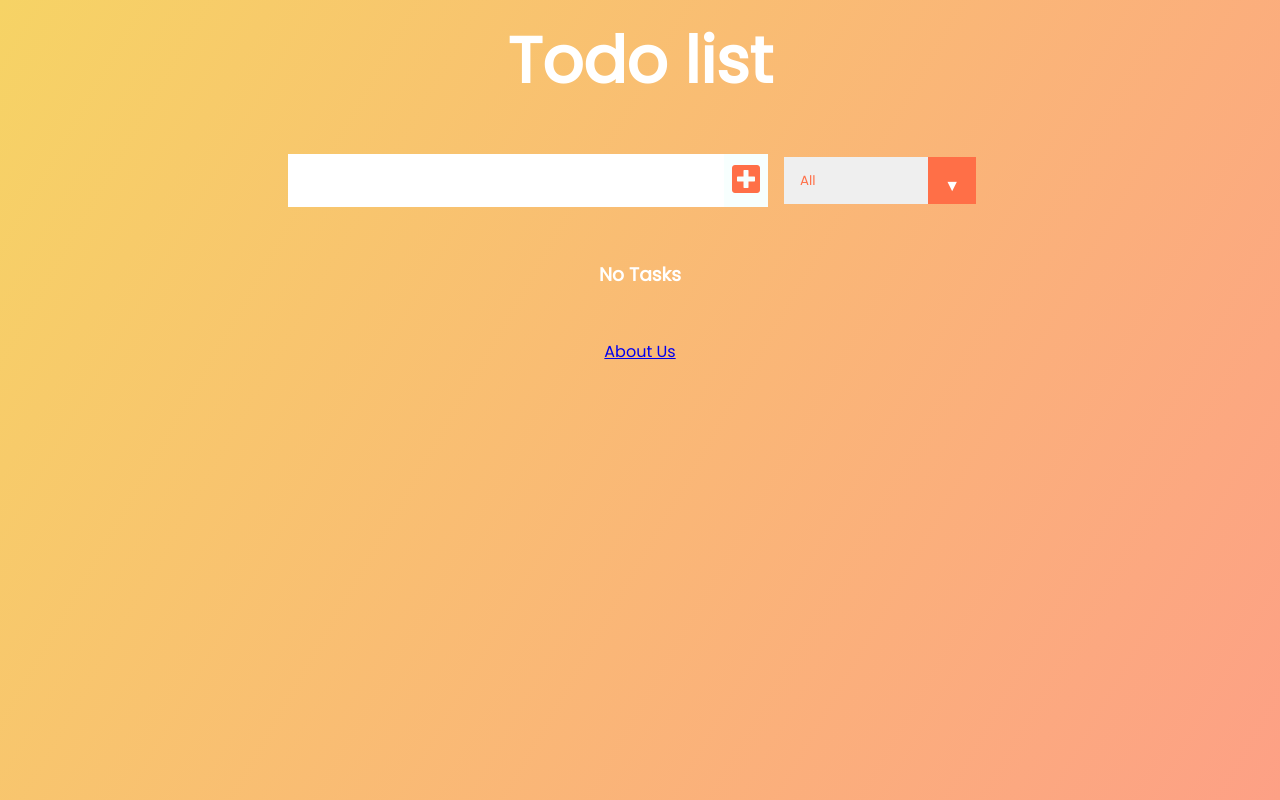
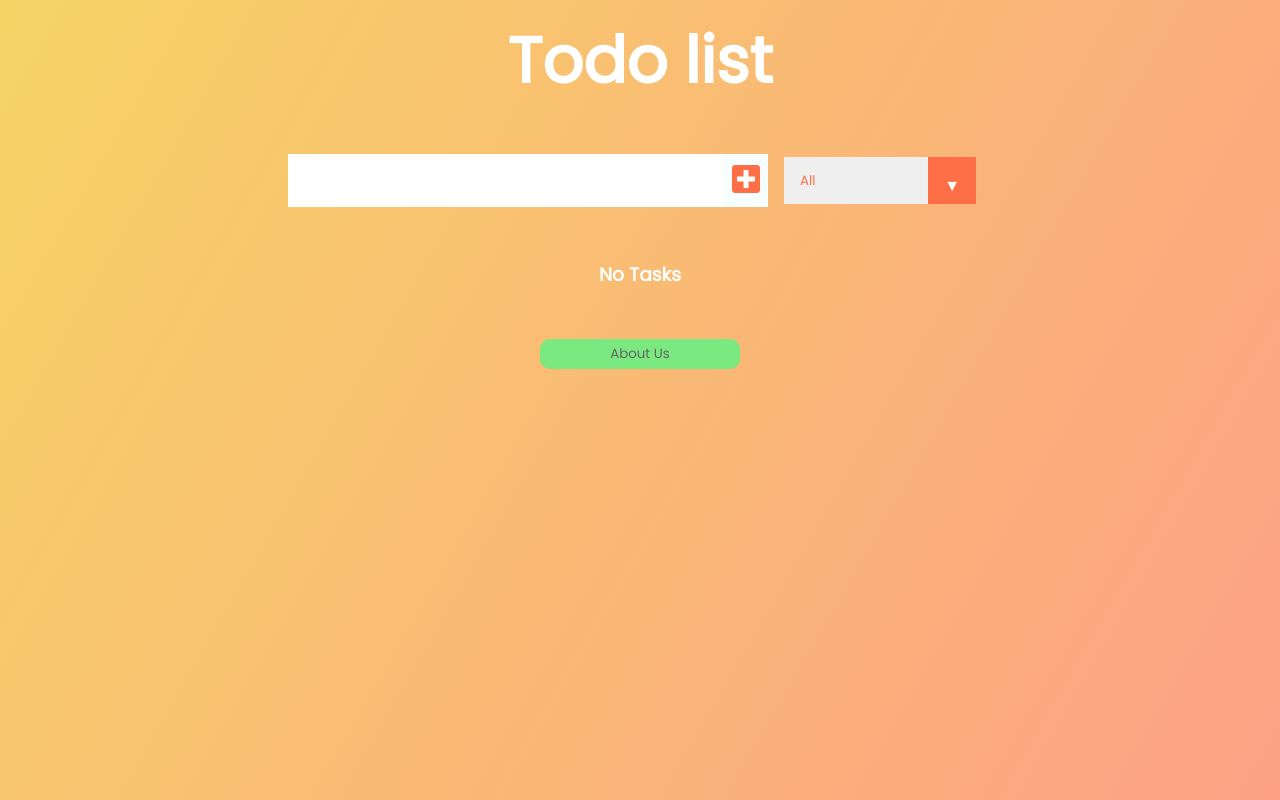
Before and after one commit to sahanK/react-todo, a React (Create React App) app: page / in a window 1280 px wide. Built offline with nearby package versions, Linux system fonts and the light colour scheme.

Commit message:
Pass some data to About useing react router

```diff
--- a/package.json
+++ b/package.json
@@ -9,8 +9,7 @@
     "history": "^5.0.0",
     "react": "^17.0.2",
     "react-dom": "^17.0.2",
-    "react-router": "^6.0.0-beta.0",
-    "react-router-dom": "^6.0.0-beta.0",
+    "react-router-dom": "^5.2.0",
     "react-scripts": "4.0.3",
     "web-vitals": "^1.1.1"
   },
--- a/src/App.css
+++ b/src/App.css
@@ -154,3 +154,12 @@ select {
     transform: scale(1.5);
   }
   */
+  .nav-button{
+    background:#7ae97f;
+    width: 200px;
+    height: 30px;
+    border-radius: 10px;
+    border: transparent;
+    color: rgb(102, 101, 101);
+    font-family: "Poppins", sans-serif;
+  }
--- a/src/App.js
+++ b/src/App.js
@@ -1,11 +1,14 @@
 import './App.css';
-import {useRoutes} from 'react-router-dom';
+//import {useRoutes} from 'react-router-dom';
+import {Route} from 'react-router-dom';
 import routes from './routes'
 
 function App() {
 
+  const routeComponents = routes.map(({path, component}, key) => <Route exact path={path} component={component} key={key} />);
+
   return (
-    (useRoutes(routes))
+    (routeComponents)
   );
 }
 
--- a/src/components/About.js
+++ b/src/components/About.js
@@ -1,12 +1,22 @@
-import React from 'react';
+import {Link,useLocation} from 'react-router-dom';
 
-const About = () => {
+const About = (props) => {
+    const location = useLocation();
+    const todoList = location.state.todoList;
+    console.log(todoList);
     return(
-        <div style={{textAlign:"center", marginTop: "40vh"}}>
-            <h4>Version 1.0.0</h4>
-            <a href="/"><h4>Home</h4></a>
+        <div>
+            <div style={{textAlign: "center", paddingTop: "20vh"}}>
+                <ul>
+                    {todoList.map(todo => <li key={todo.id}>{todo.text}</li>)}
+                </ul>
+            </div>
+            <div style={{textAlign:"center", marginTop: "20vh"}}>
+                <Link to="/"><button className="nav-button">Home</button></Link>
+            </div>
+
         </div>
-    );
+    )
 }
 
 export default About;
--- a/src/components/Footer.js
+++ b/src/components/Footer.js
@@ -1,9 +1,16 @@
 import React from 'react';
+import {Link} from 'react-router-dom';
 
-const Footer = () => {
+const Footer = ({todos}) => {
+
     return(
         <div style={{textAlign: "center", marginTop: "50px"}}>
-            <a href="/about">About Us</a>
+            <Link to={{
+                pathname: "/about",
+                state: {
+                    todoList: todos
+                }
+            }}><button className="nav-button">About Us</button></Link>
         </div>
     );
 }
--- a/src/components/Home.js
+++ b/src/components/Home.js
@@ -20,7 +20,7 @@ const Home = () => {
             let todolocal = JSON.parse(localStorage.getItem("todos"));
             //Invert Todo completed status
             let todosWithInvertedCompleteStatus = todolocal.map((todo)=> ({...todo, completed: !todo.completed}));
-            console.log(todosWithInvertedCompleteStatus);
+            //console.log(todosWithInvertedCompleteStatus);
             setTodos(todosWithInvertedCompleteStatus);
         }
         },[])
@@ -57,7 +57,7 @@ const Home = () => {
                 newItemAddingInProgress={newItemAddingInProgress}
                 setNewItemAddingInProgress={setNewItemAddingInProgress}/>
             <TodoList todos={todos} setTodos={setTodos} filteredTodos={filteredTodos} status={status}/>
-            <Footer/>
+            <Footer todos={todos}/>
         </div>
     );
 }
--- a/src/routes.js
+++ b/src/routes.js
@@ -4,11 +4,11 @@ import About from './components/About';
 const routes = [
     {
         path: '/',
-        element: <Home/>
+        component: Home
     },
     {
         path: '/about',
-        element: <About/>
+        component: About
     }
 ];
 
```
Also changed, not shown: 1 other file (tests, documents, lock files or other folders).
